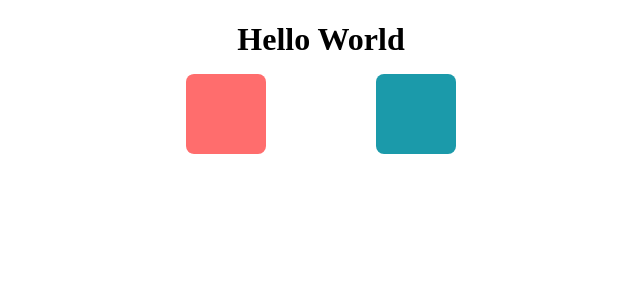
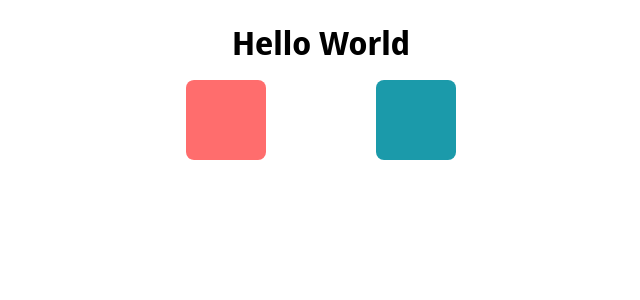
Before and after one commit to codegregcode/react-spring, a React (Create React App) app: page / in a window 1280 px wide. Shown: the top 300 px of the page, without its empty margins (319-959 px from the left). Built offline with nearby package versions, Linux system fonts and the light colour scheme.

Commit message:
imports google font-noto sans display

```diff
--- a/src/styles/app.css
+++ b/src/styles/app.css
@@ -1,4 +1,7 @@
+@import url('https://fonts.googleapis.com/css2?family=Noto+Sans+Display&display=swap');
+
 .App {
+  font-family: 'Noto Sans Display', sans-serif;
   text-align: center;
 }
 
```
